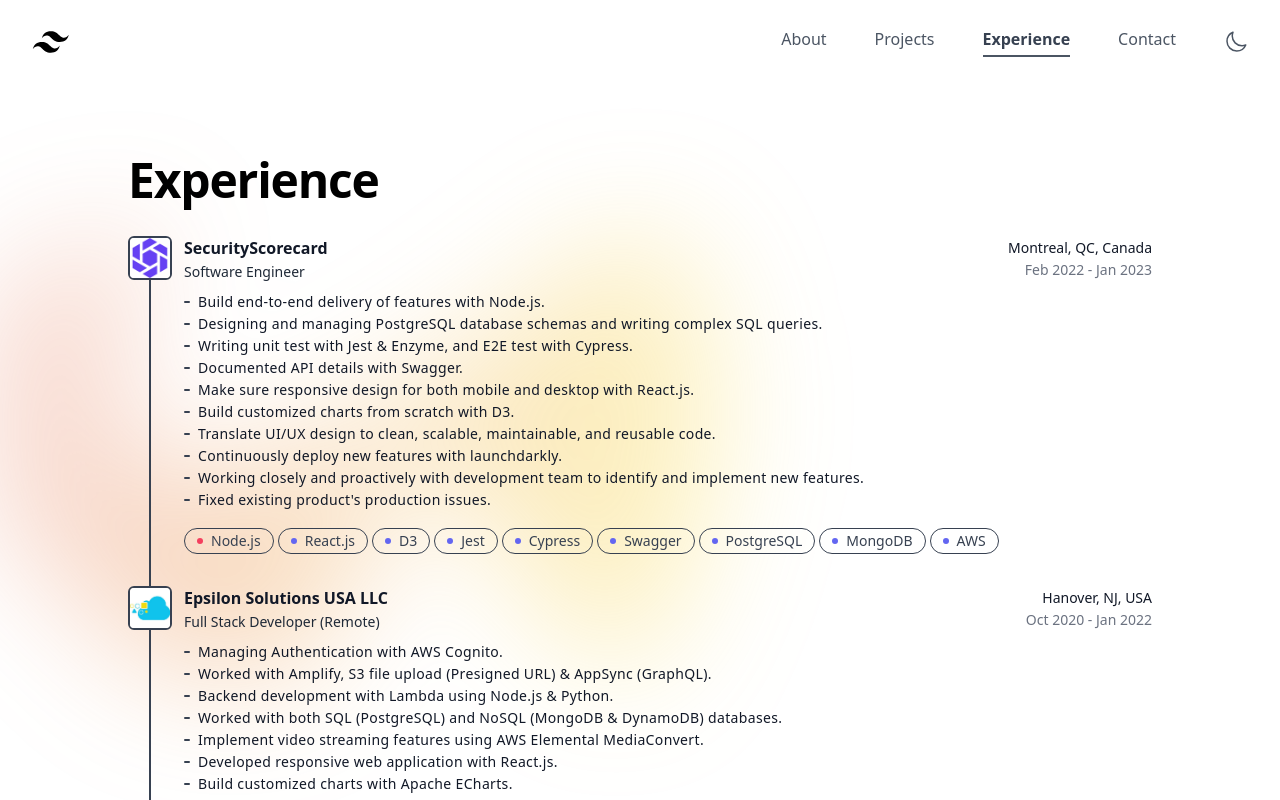
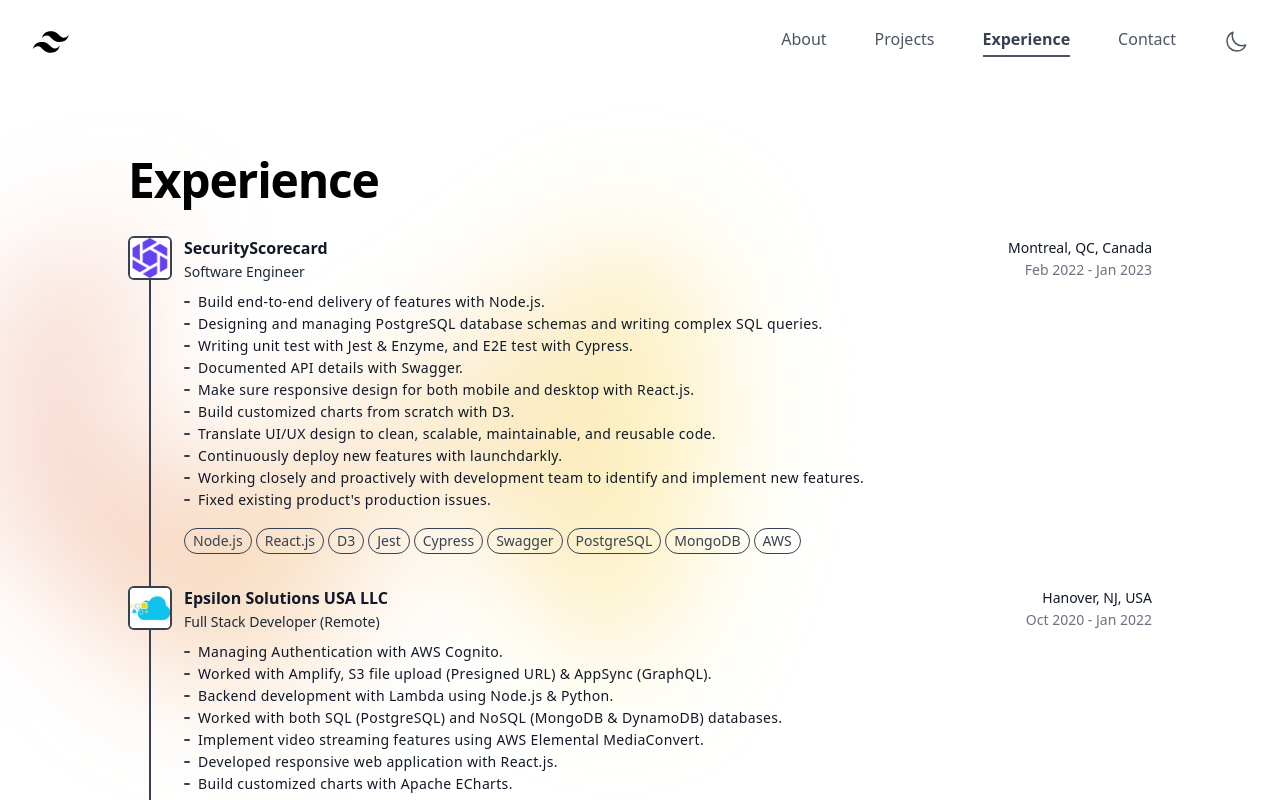
Before and after one commit to sbommaganty/portfolio, a Next.js app: page /experience in a window 1280 px wide. Shown: the top 800 px of the page. Built offline with nearby package versions, Linux system fonts and the light colour scheme; a web font is replaced by a local one.

Commit message:
fix: tech color removed

```diff
--- a/components/ExperienceItem.tsx
+++ b/components/ExperienceItem.tsx
@@ -6,10 +6,6 @@
 interface props {
   experience: ExperienceData;
   isLastTime: boolean;
-}
-
-function classNames(...classes: string[]) {
-  return classes.filter(Boolean).join(" ");
 }
 
 const ExperienceItem = ({ experience, isLastTime }: props) => {
@@ -92,18 +88,9 @@
                       rel="noopener noreferrer"
                       title={technology.name}
                       href={technology.href}
-                      className="relative inline-flex items-center rounded-full border border-gray-700 px-3 py-0.5 text-sm dark:border-gray-200"
+                      className="relative inline-flex items-center rounded-full border border-gray-700 px-2 py-0.5 text-sm dark:border-gray-200"
                     >
-                      <span className="absolute flex shrink-0 items-center justify-center">
-                        <span
-                          className={classNames(
-                            technology.color,
-                            "h-1.5 w-1.5 rounded-full"
-                          )}
-                          aria-hidden="true"
-                        />
-                      </span>
-                      <span className="ml-3.5 text-xs font-medium text-gray-700 dark:text-gray-200 sm:text-sm">
+                      <span className="text-xs font-medium text-gray-700 dark:text-gray-200 sm:text-sm">
                         {technology.name}
                       </span>
                     </a>
--- a/lib/types.ts
+++ b/lib/types.ts
@@ -27,6 +27,5 @@
   technologies: {
     name: string;
     href: string;
-    color: string;
   }[];
 };
```
